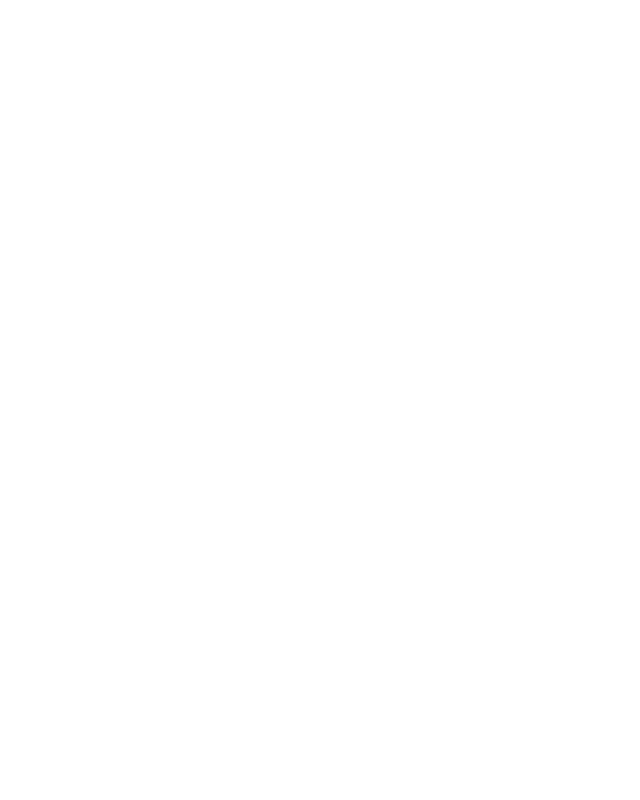
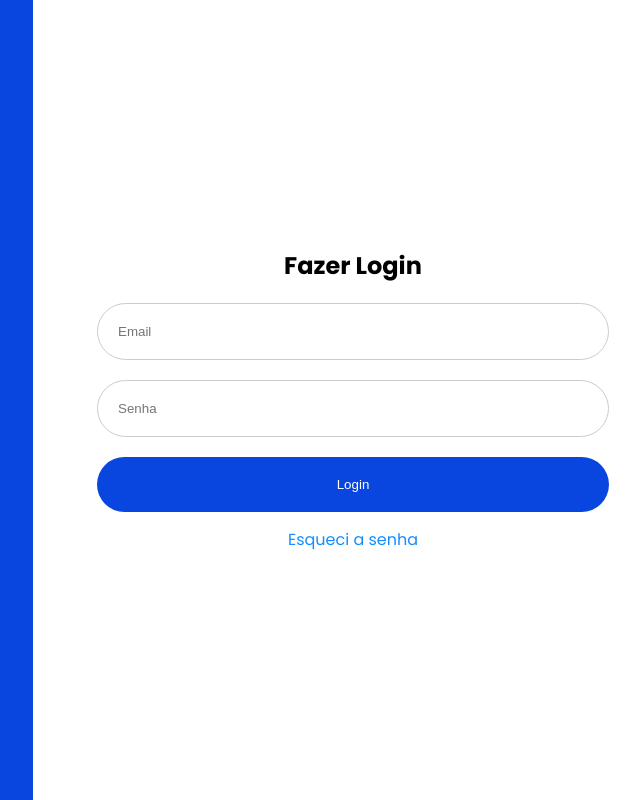
Before and after one commit to LucasCarneiros/markcollab-frontend, a React (Vite) app: page /login in a window 1280 px wide. Before the commit this address had no page. Shown: the whole page, without its empty margins (607-1247 px from the left). Built offline with nearby package versions, Linux system fonts and the light colour scheme.

Commit message:
iniciando página de login

```diff
--- a/src/pages/home/Home.jsx
+++ b/src/pages/home/Home.jsx
@@ -3,8 +3,6 @@
 import Footer from '../../components/footer/Footer.jsx'
 import './Home.css'
 import imagem2 from '../../assets/images/fOTO.png'
-
-
 
 const Home = () => {
   return (
@@ -13,7 +11,7 @@
       <div className='home_container'>
         <div className='home_div1'>
           <div>
-            <h1 className='home_h1'>A equipe de marketing perfeita para o seu negócio!</h1>
+            <h1 className='home_h1'> A equipe de marketing perfeita para o seu negócio!</h1>
             <p>Estamos aqui para simplificar o marketing para você, proporcionando uma experiência sem estresse e resultados que realmente fazem a diferença.</p>
           </div>
           <div>
--- /dev/null
+++ b/src/pages/login/Login.css
@@ -0,0 +1,59 @@
+/* ../pages/login/Login.css */
+
+.login-container {
+    display: flex;
+    height: 100vh; /* Preenche toda a altura da tela */
+
+  }
+
+  .login-blue-side {
+    flex: 1; /* Metade da tela */
+    background-color: #0946DF; /* Cor de fundo azul */
+  }
+
+  .login-white-side {
+    flex: 1; /* Metade da tela */
+    background-color: white; /* Cor de fundo branca */
+    display: flex;
+    flex-direction: column;
+    align-items: center; /* Centraliza horizontalmente */
+    justify-content: center; /* Centraliza verticalmente */
+  }
+
+  .login-title {
+    margin-bottom: 20px; /* Espaçamento abaixo do título */
+  }
+
+  .login-form {
+    display: flex;
+    flex-direction: column; /* Alinha os inputs em coluna */
+    width: 80%; /* Largura dos inputs */
+
+  }
+
+  .login-input {
+    margin-bottom: 20px; /* Espaçamento entre os inputs */
+    padding: 20px;
+    border: 1px solid #ccc; /* Borda dos inputs */
+    border-radius: 50px; /* Borda arredondada */
+  }
+
+  .login-button {
+    padding: 20px;
+    background-color: #0946DF; /* Cor do botão */
+    color: white; /* Texto do botão em branco */
+    border: none; /* Sem borda */
+    border-radius: 50px; /* Borda arredondada */
+    cursor: pointer; /* Cursor em forma de mão */
+  }
+
+  .login-button:hover {
+    background-color: darkblue; /* Cor do botão ao passar o mouse */
+  }
+
+  .login-link {
+    margin-top: 15px; /* Espaçamento acima do link */
+    color: rgb(19, 141, 255); /* Cor do link */
+    text-decoration: none; /* Sem sublinhado */
+
+  }
--- /dev/null
+++ b/src/pages/login/Login.jsx
@@ -0,0 +1,23 @@
+// ../pages/login/Login.jsx
+
+import React from 'react';
+import './Login.css'; // Importando o CSS
+
+const Login = () => {
+  return (
+    <div className="login-container">
+      <div className="login-blue-side"></div>
+      <div className="login-white-side">
+        <h2 className="login-title">Fazer Login</h2>
+        <form className="login-form">
+          <input className="login-input" type="email" placeholder="Email" required />
+          <input className="login-input" type="password" placeholder="Senha" required />
+          <button className="login-button" type="submit">Login</button>
+        </form>
+        <a className="login-link" href="/recuperar-senha">Esqueci a senha</a>
+      </div>
+    </div>
+  );
+}
+
+export default Login;
--- a/src/routes/AppRoutes.jsx
+++ b/src/routes/AppRoutes.jsx
@@ -2,9 +2,10 @@
 import { BrowserRouter as Router, Routes, Route } from 'react-router-dom';
 
 //Paginas
-import Home from '../pages/home/Home'
-import Sobre from '../pages/sobre/sobre'
+import Home from '../pages/home/Home';
+import Sobre from '../pages/sobre/sobre';
 import Servicos from '../pages/serviços/Serviços';
+import Login from '../pages/login/Login';
 
 const AppRoutes = () => {
   return (
@@ -13,6 +14,7 @@
     <Route path="/" element={<Home />} />
     <Route path="sobre" element={<Sobre />} />
     <Route path="servicos" element={<Servicos />} />
+    <Route path="login" element={<Login />} />
     </Routes>
    </Router>
   )
```
Also changed, not shown: 1 other file (tests, documents, lock files or other folders).
